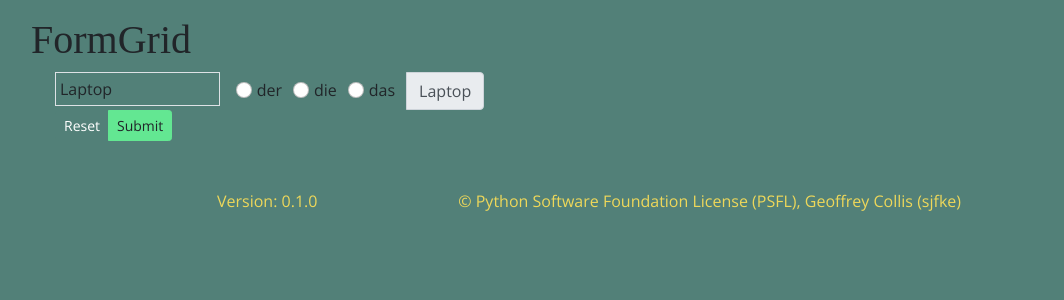
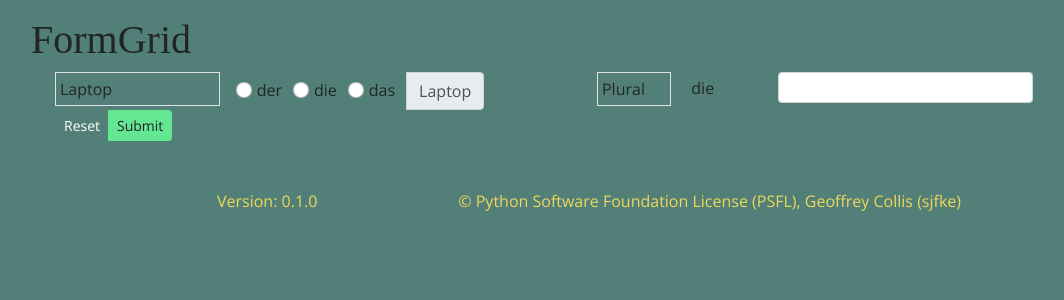
Before and after one commit to sjfke/flask-play, a Flask app: page /formgrid2 in a window 1280 px wide. Shown: the part 58-358 px from the top of the page, without its empty margins (51-1115 px from the left). Run offline with Flask 2, Linux system fonts and the light colour scheme; some libraries are stand-ins or nearby versions; some web fonts are replaced.

Commit message:
formgrid and formgrid2 protoypes

```diff
--- a/templates/formgrid2.html
+++ b/templates/formgrid2.html
@@ -1,5 +1,5 @@
 {% extends "base.html" %}
-{% block title %}FormGrid{% endblock %}
+{% block title %}FormGrid 2{% endblock %}
 {% block head %} {{ super() }} {% endblock %}
 {% block heading %}<h1>FormGrid</h1>{% endblock %}
 {% block body %}
@@ -7,10 +7,10 @@
 
     <div class="container px-4">
         <div class="row gx-3">
-            <div class="col-sm">
+            <div class="col-sm-2">
                 <div class="p-1 border">Laptop</div>
             </div>
-            <div class="col-sm-10">
+            <div class="col-sm-4">
                 <div class="input-group">
                     <div class="form-check form-check-inline">
                         <input class="form-check-input" id='IdRadio1L01' name='NameRadioL01' type="radio" value="der">
@@ -27,6 +27,14 @@
                     <span class="input-group-text" id="NameRadioL01">Laptop</span>
                 </div>
             </div>
+
+            <!-- "Plural": "Laptops",-->
+            <div class="col-sm-1"><div class="p-1 border">Plural</div></div>
+            <div class="col-sm-1"><div class="p-1">die</div></div>
+            <div class="col-sm-3">
+            <input class="form-control form-control-sm" type="text" aria-label=".form-control-sm example">
+            </div>
+
         </div>
 
         <div class="row gy-5">
```
